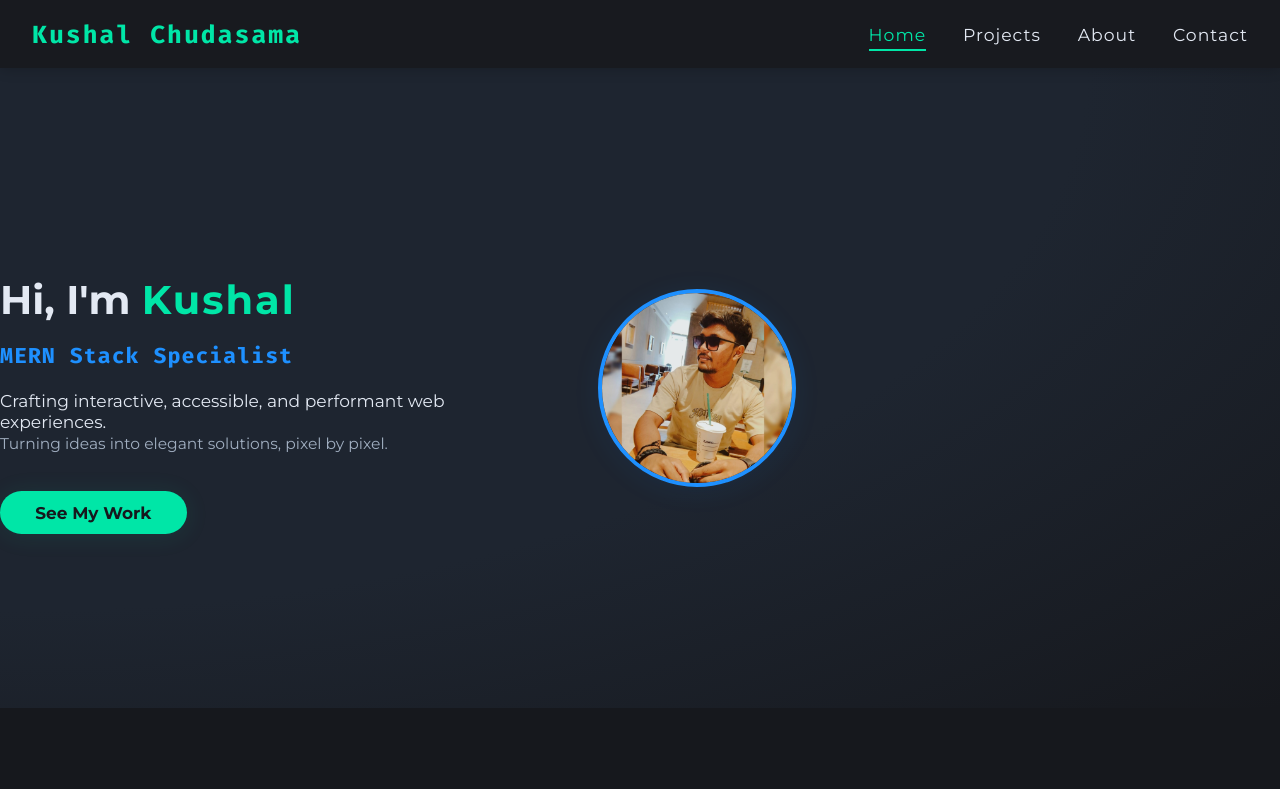
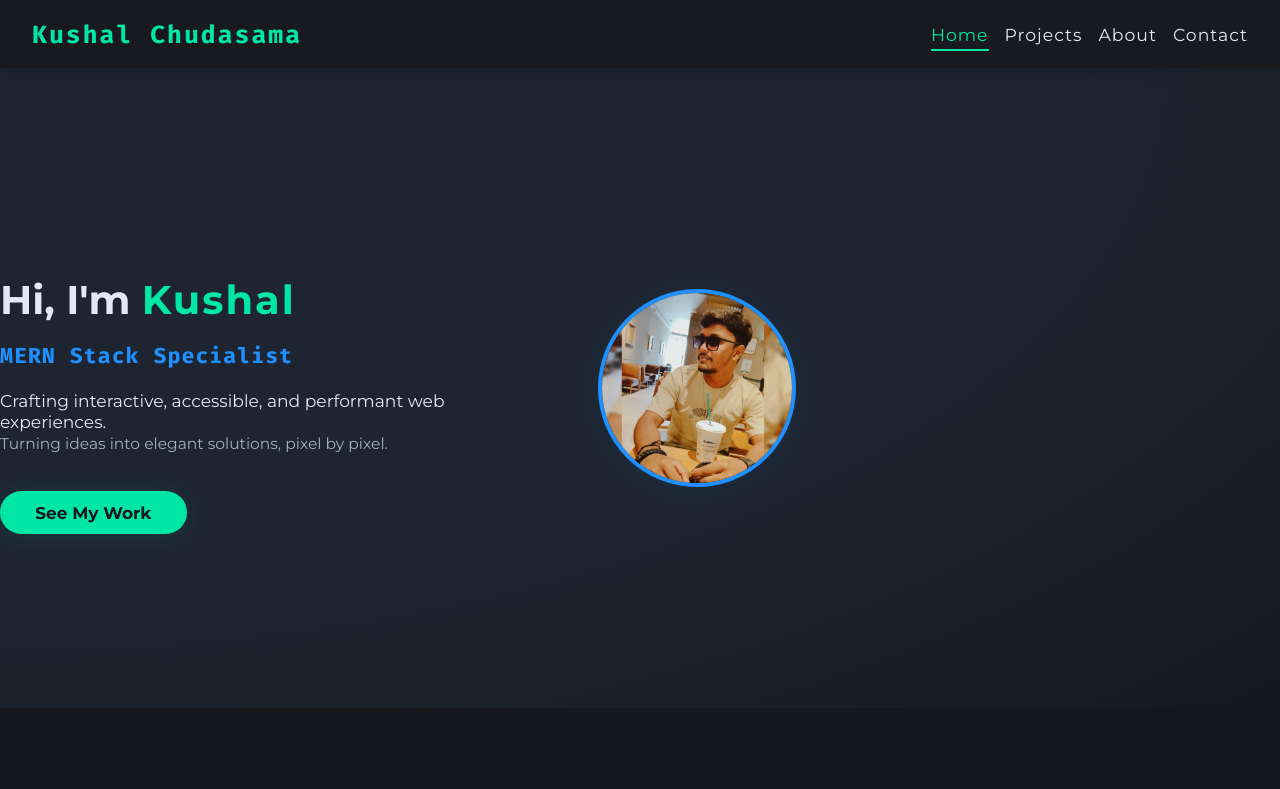
Before and after one commit to Kushxl19/portfolio, a plain HTML site: page index.html in a window 1280 px wide. Shown: the top 789 px of the page. Drawn offline with Linux system fonts and the light colour scheme.

Commit message:
Update style.css

```diff
--- a/style.css
+++ b/style.css
@@ -45,7 +45,7 @@ nav .logo {
 nav ul {
     list-style: none;
     display: flex;
-    gap: 2.3rem;
+    gap: 1rem;
     margin: 0;
     padding: 0;
 }
```
